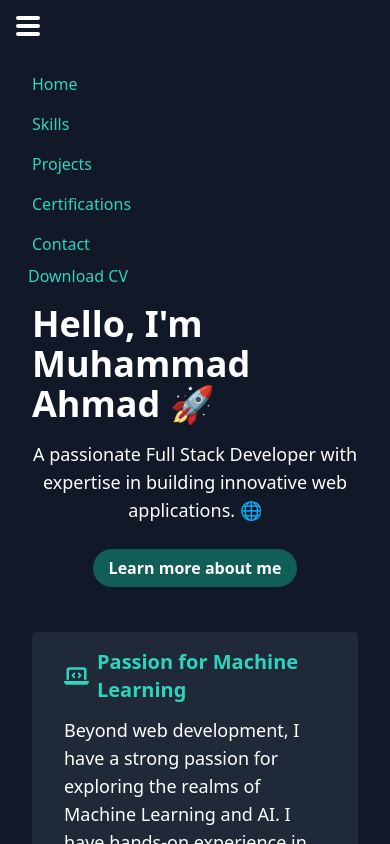
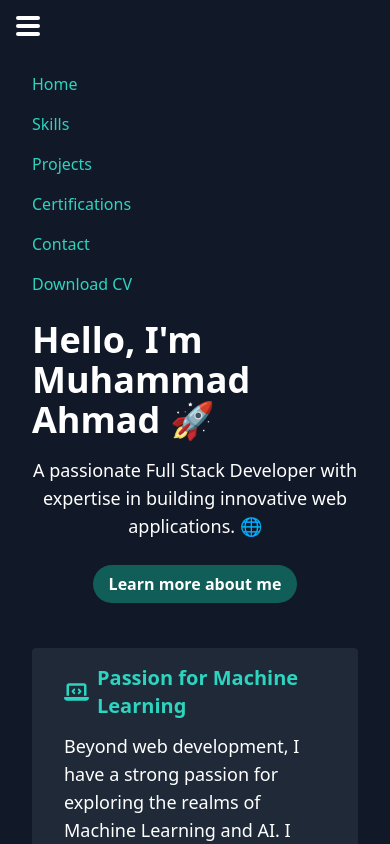
Before and after one commit to Legend0300/portfolio, a React (Vite) app: page / in a window 390 px wide. Both pictures are taken after a click on the button 28 px from the left and 28 px from the top of the page. Shown: the top 844 px of the page. Built offline with nearby package versions, Linux system fonts and the light colour scheme.

Commit message:
Refactor nav.jsx to improve link styling

```diff
--- a/src/Components/nav.jsx
+++ b/src/Components/nav.jsx
@@ -120,7 +120,7 @@ const Nav = () => {
                     <NavLink
                         to="https://c5y18s9mdhikovk1.public.blob.vercel-storage.com/CV%20(1).PDF"
                         download="cv (1).pdf"
-                        className="font-medium nav-link text-teal-400 hover:bg-teal-300 hover:text-gray-900 transition duration-300 ease-in-out rounded-full p-3"
+                        className="text-teal-400 block px-4 py-2 font-medium hover:bg-teal-300 hover:text-gray-900 transition duration-300 ease-in-out"
                         target="_blank"  // Open link in a new tab/window
                         rel="noopener noreferrer"  // Recommended for security when using target="_blank"
                     >
```
